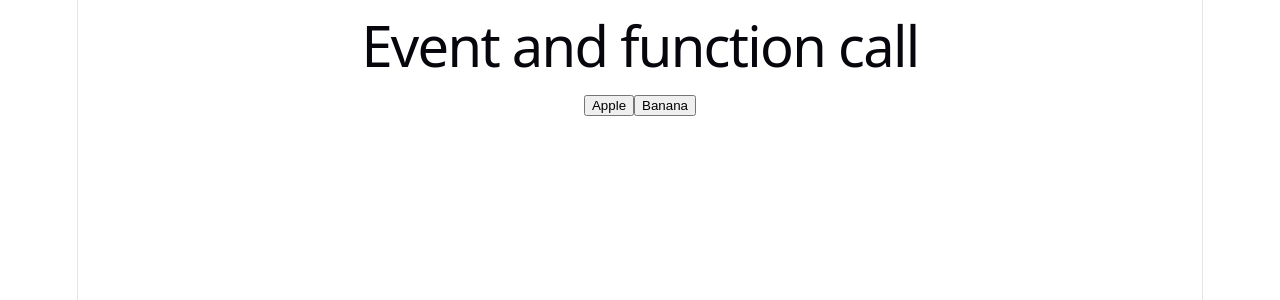
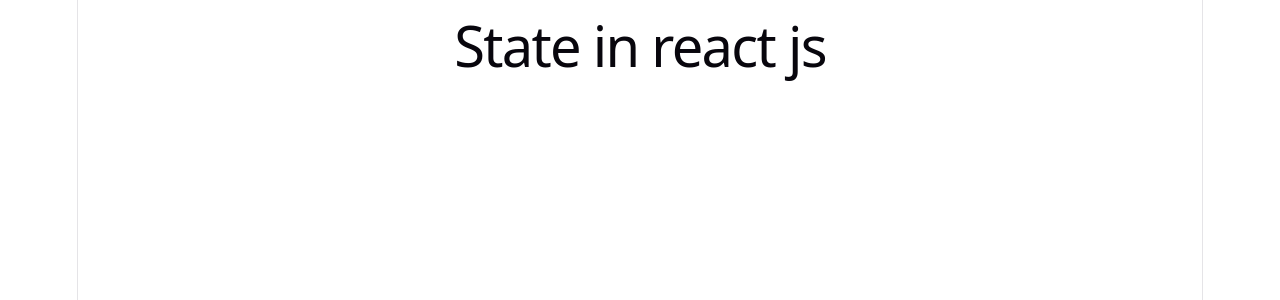
Before and after one commit to codewithnill/reactjs_19_by_code_step_by_step, a React (Vite) app in the folder main/react-blog/: page / in a window 1280 px wide. Shown: the top 300 px of the page. Built offline with nearby package versions, Linux system fonts and the light colour scheme.

Commit message:
original code before starting state in react js.

```diff
--- a/main/react-blog/src/App.jsx
+++ b/main/react-blog/src/App.jsx
@@ -1,16 +1,7 @@
 function App() {
-    // function callFun() {
-    //     alert("Function called!");
-    // }
-
-    const fruit=(name)=>{
-        alert(name);
-    };
   return (
     <div>
-      <h1>Event and function call</h1>
-      <button onClick={()=>fruit("apple")}>Apple</button>
-      <button onClick={()=>fruit("banana")}>Banana</button>
+      <h1>State in react js</h1>
     </div>
   );
 }
```
